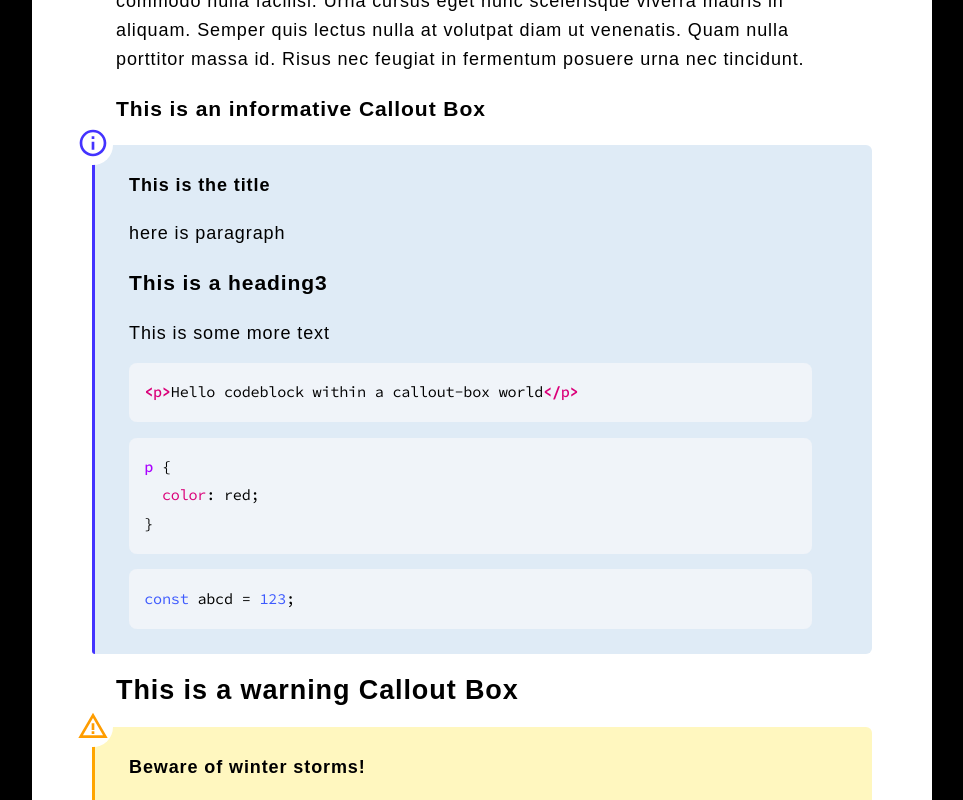
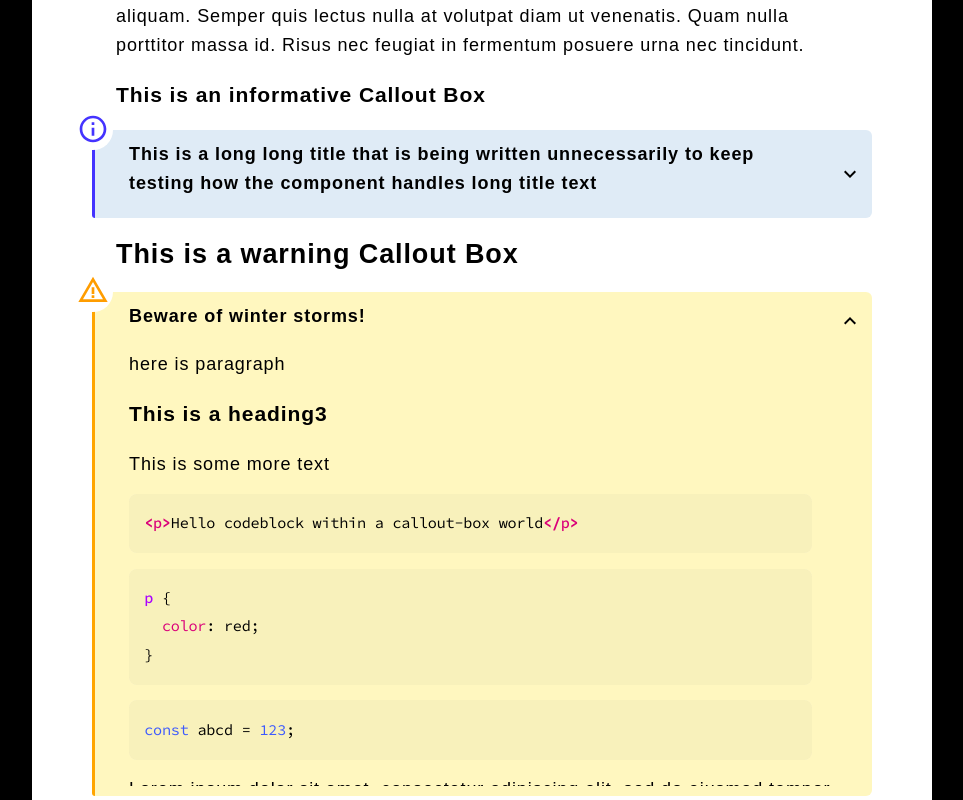
Before and after one commit to krishna-chaitanya-piratla/dev-prep-notes, a React (Create React App) app in the folder frontend/: page / in a window 1280 px wide. Shown: the part 1340-2140 px from the top of the page, without its empty margins (268-1231 px from the left). Built offline with nearby package versions, Linux system fonts and the light colour scheme; a web font is replaced by a local one.

Commit message:
Make CalloutBox component collapsible

```diff
--- a/frontend/src/components/CalloutBox.tsx
+++ b/frontend/src/components/CalloutBox.tsx
@@ -1,8 +1,18 @@
-import React from 'react';
-import { CalloutBox, CalloutContent, CalloutIconContainer, CalloutHeader, CalloutTitle, CalloutIcon } from '../styles/CalloutBox';
+import React, { useRef, useState, useEffect } from 'react';
+import {
+  CalloutBox,
+  CalloutContent,
+  CalloutIconContainer,
+  CalloutHeader,
+  CalloutTitle,
+  CalloutIcon,
+  ToggleIcon
+} from '../styles/CalloutBox';
 import { CalloutBoxContent, Content } from '../types/Page';
 import InfoOutlinedIcon from '@mui/icons-material/InfoOutlined';
 import WarningAmberIcon from '@mui/icons-material/WarningAmber';
+import KeyboardArrowDownSharpIcon from '@mui/icons-material/KeyboardArrowDownSharp';
+import KeyboardArrowUpSharpIcon from '@mui/icons-material/KeyboardArrowUpSharp';
 import CodeBlock from './CodeBlock';
 
 interface CalloutBoxProps {
@@ -39,19 +49,37 @@ const renderContent = (content: Content) => {
 };
 
 const CalloutBoxComponent: React.FC<CalloutBoxProps> = ({ content }) => {
+  const [isCollapsed, setIsCollapsed] = useState(content.collapsedByDefault);
+  const [maxHeight, setMaxHeight] = useState('0px');
+  const contentRef = useRef<HTMLDivElement>(null);
   const Icon = content.boxType === 'warning' ? WarningAmberIcon : InfoOutlinedIcon;
+  const ToggleIconComponent = isCollapsed ? KeyboardArrowDownSharpIcon : KeyboardArrowUpSharpIcon;
+
+  useEffect(() => {
+    if (contentRef.current) {
+      setMaxHeight(isCollapsed ? '0px' : `${contentRef.current.scrollHeight}px`);
+    }
+  }, [isCollapsed]);
+
+  const toggleCollapse = () => {
+    setIsCollapsed(!isCollapsed);
+  };
 
   return (
     <CalloutBox>
-      <CalloutContent type={content.boxType}>
-        <CalloutHeader>
+      <CalloutContent type={content.boxType} maxHeight={maxHeight}>
+        <CalloutHeader onClick={toggleCollapse}>
           <CalloutIconContainer type={content.boxType}>
             <CalloutIcon type={content.boxType}>
               <Icon fontSize="inherit" />
             </CalloutIcon>
           </CalloutIconContainer>
           <CalloutTitle>{content.title}</CalloutTitle>
+          <ToggleIcon>
+            <ToggleIconComponent />
+          </ToggleIcon>
         </CalloutHeader>
+        <div className="callout-body" ref={contentRef}>
           {Array.isArray(content.contents) ? (
             content.contents.map((item, index) => (
               <div key={index}>{renderContent(item)}</div>
@@ -59,6 +87,7 @@ const CalloutBoxComponent: React.FC<CalloutBoxProps> = ({ content }) => {
           ) : (
             <div>{renderContent(content.contents as Content)}</div>
           )}
+        </div>
       </CalloutContent>
     </CalloutBox>
   );
--- a/frontend/src/data/sample.ts
+++ b/frontend/src/data/sample.ts
@@ -69,7 +69,8 @@ export const dummy_page_01: Page = {
           {
             type: "callout-box",
             boxType: "info",
-            title: "This is the title",
+            collapsedByDefault: true,
+            title: "This is a long long title that is being written unnecessarily to keep testing how the component handles long title text",
             contents: [
               {
                 type: "p",
@@ -126,6 +127,7 @@ export const dummy_page_01: Page = {
           },
           {
             type: "callout-box",
+            collapsedByDefault: false,
             boxType: "warning",
             title: "Beware of winter storms!",
             contents: [
--- a/frontend/src/styles/CalloutBox.tsx
+++ b/frontend/src/styles/CalloutBox.tsx
@@ -39,10 +39,17 @@ const warningStyles = css`
   }
 `;
 
-export const CalloutContent = styled.div<{ type: 'info' | 'warning' }>`
+export const CalloutContent = styled.div<{ type: 'info' | 'warning'; maxHeight: string }>`
   padding: 10px;
   border-radius: 6px 6px 6px 3px;
   position: relative;
+  transition: max-height 0.5s ease;
+
+  .callout-body {
+    max-height: ${({ maxHeight }) => maxHeight};
+    overflow: hidden;
+    transition: max-height 0.5s ease;
+  }
 
   h4 {
     margin: 0 0 10px 0;
@@ -120,13 +127,20 @@ export const CalloutIcon = styled.span<{ type: 'info' | 'warning' }>`
 
 export const CalloutHeader = styled.div`
   display: flex;
-  flex-direction: column; /* Change direction to column to stack icon and title vertically */
-  align-items: flex-start; /* Align items to the start (left) */
-  margin-bottom: 10px;
-  margin-top: 1rem;
+  flex-direction: row; /* Align items horizontally */
+  align-items: center; /* Align items to the center vertically */
+  justify-content: space-between; /* Add space between title and icon */
+  cursor: pointer;
 `;
 
 export const CalloutTitle = styled.h4`
   margin: 0; /* Remove margin for tighter alignment */
   text-align: left; /* Align the title to the left */
 `;
+
+export const ToggleIcon = styled.div`
+  display: flex;
+  align-items: center;
+  justify-content: center;
+  margin-left: 10px;
+`;
--- a/frontend/src/types/Page.ts
+++ b/frontend/src/types/Page.ts
@@ -16,6 +16,7 @@ export interface CodeBlockContent extends BaseContent {
 export interface CalloutBoxContent extends BaseContent {
   type: 'callout-box';
   boxType: 'info' | 'warning';
+  collapsedByDefault: boolean;
   title: string;
   contents: (TextContent | CodeBlockContent)[];
 }
```
Lines whose indentation alone changed are shown as unchanged.
